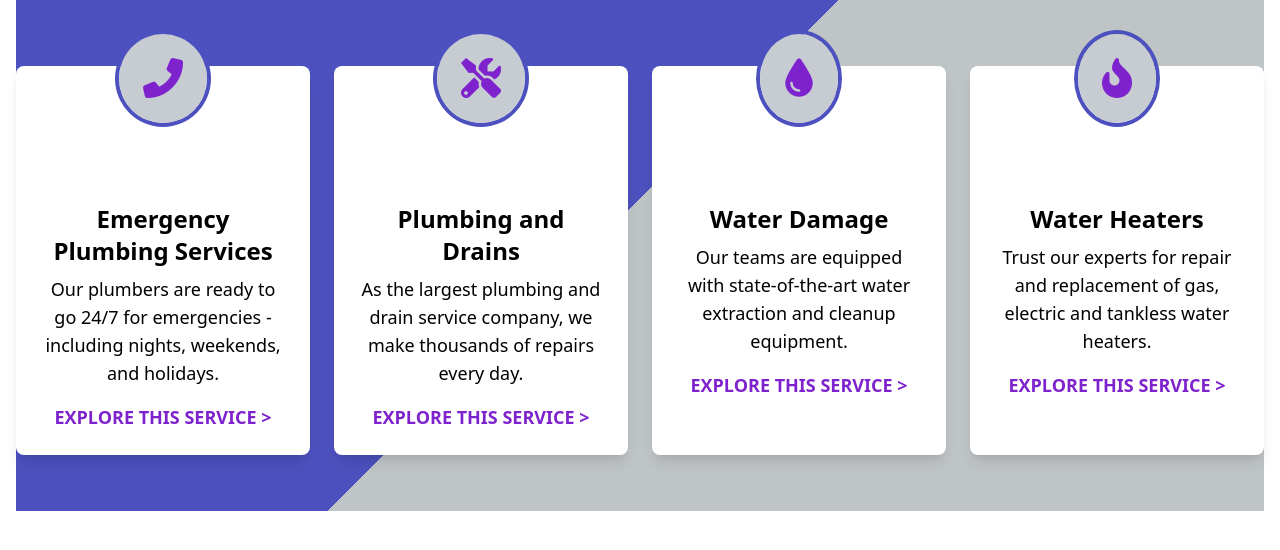
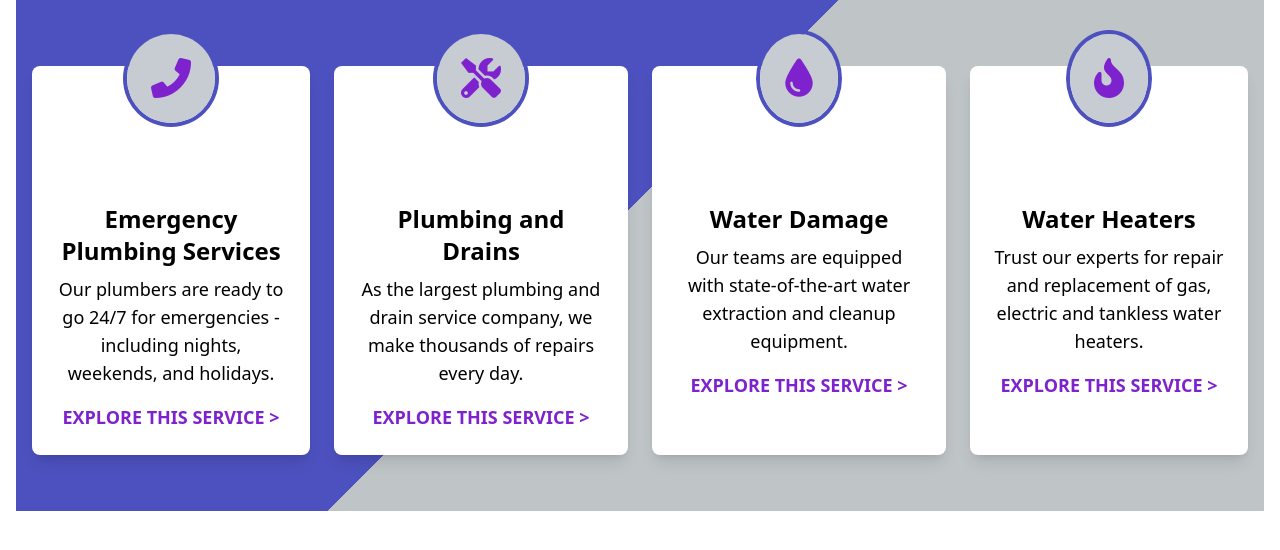
Before and after one commit to omarjun/service-assignment, a plain HTML site: page index.html in a window 1280 px wide. Shown: the part 154-704 px from the top of the page. Drawn offline with nearby package versions, Linux system fonts and the light colour scheme.

Commit message:
Update in assignment

```diff
--- a/index.html
+++ b/index.html
@@ -70,7 +70,7 @@
 
         <div class="container mx-auto grid grid-cols-1 sm:grid-cols-2 lg:grid-cols-4 gap-6 m-4">
             <!-- Emergency Plumbing Services Card -->
-            <div class="relative bg-white shadow-lg rounded-lg p-6 text-center service-card">
+            <div class="relative bg-white shadow-lg rounded-lg p-6 text-center service-card ml-4">
                 <div class="icon-wrapper flex justify-center mb-4">
                     <div class="icon-border">
                         <div class="icon-container">
@@ -112,7 +112,7 @@
             </div>
 
             <!-- Water Heaters Card -->
-            <div class="relative bg-white shadow-lg rounded-lg p-6 text-center service-card">
+            <div class="relative bg-white shadow-lg rounded-lg p-6 text-center service-card mr-4">
                 <div class="icon-wrapper flex justify-center mb-4">
                     <div class="icon-border">
                         <div class="icon-container">
```
